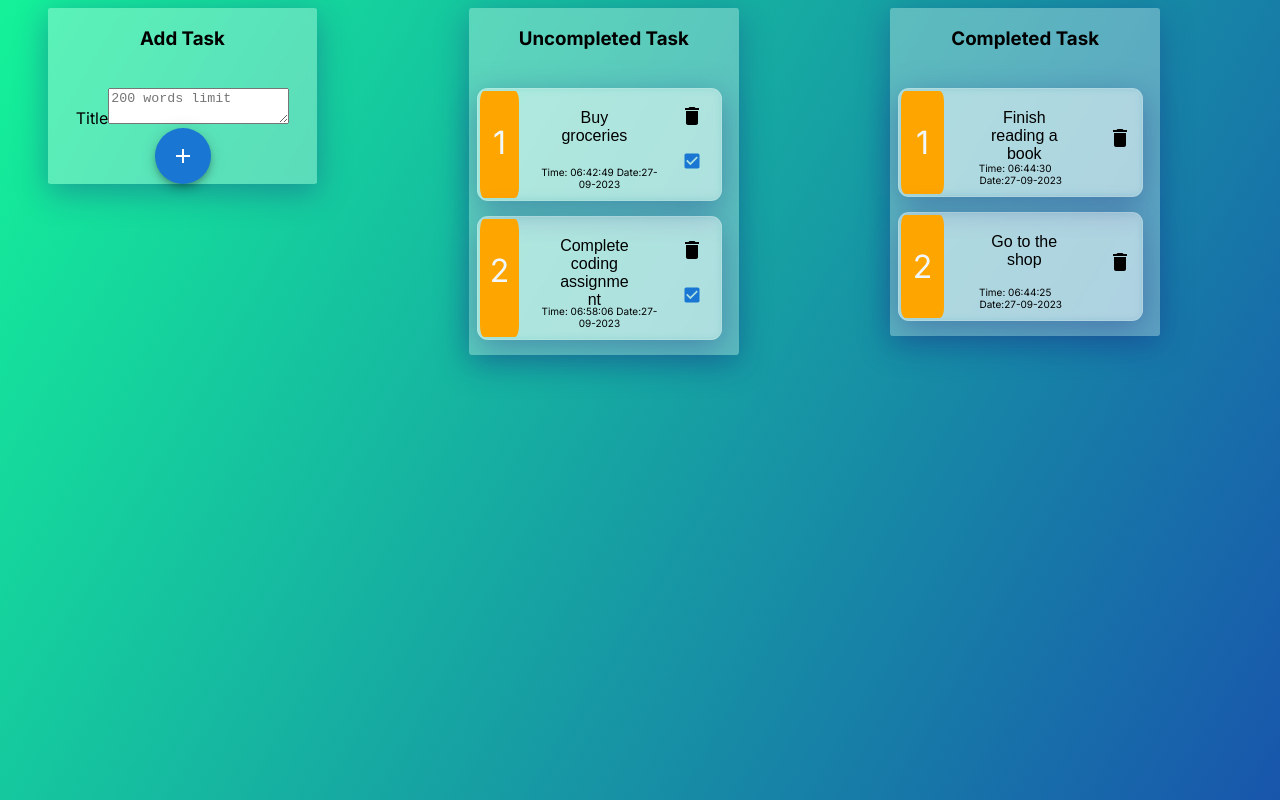
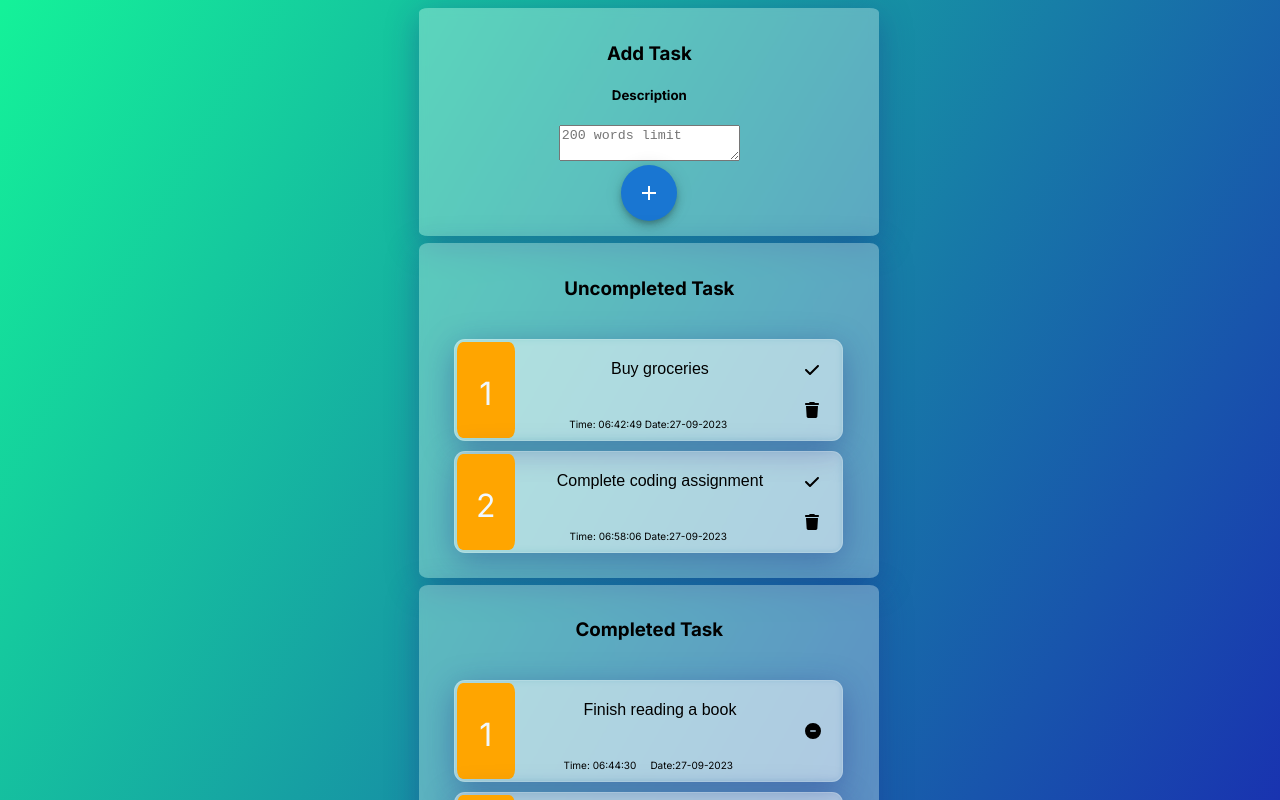
Before and after one commit to RahulSharma128/Volyo-Solutions-Project, a Next.js app: page / in a window 1280 px wide. Shown: the top 800 px of the page. Built offline with nearby package versions, Linux system fonts and the light colour scheme; data requests are answered from the project's data file.

Commit message:
customisation

```diff
--- a/package.json
+++ b/package.json
@@ -11,8 +11,13 @@
   "dependencies": {
     "@emotion/react": "^11.11.1",
     "@emotion/styled": "^11.11.0",
+    "@fortawesome/fontawesome-svg-core": "^6.4.2",
+    "@fortawesome/free-regular-svg-icons": "^6.4.2",
+    "@fortawesome/free-solid-svg-icons": "^6.4.2",
+    "@fortawesome/react-fontawesome": "^0.2.0",
     "@mui/icons-material": "^5.14.11",
     "axios": "^1.5.0",
+    "font-awesome": "^4.7.0",
     "json-server": "^0.17.3",
     "next": "13.5.2",
     "react": "18.2.0",
--- a/public/handleAddClick.js
+++ b/public/handleAddClick.js
@@ -13,6 +13,10 @@ const handleAddClick = async (formState, setFormState, fetchUncompletedTasks, fe
     completed: false,
   };
 
+  if(!newTitle){
+    alert("Please Enter a Task")
+    return
+  }
 
   try {
     await axios.post('http://localhost:3001/todos', newTodo);
--- a/public/handleDeleteClick.js
+++ b/public/handleDeleteClick.js
@@ -2,9 +2,6 @@
 import axios from 'axios';
 
 const handleDeleteClick = async (taskId, isCompleted, fetchUncompletedTasks, fetchCompletedTasks) => {
-  console.log('====================================');
-  console.log(isCompleted);
-  console.log('====================================');
   if (!isCompleted) {
     try {
       // Send a DELETE request to remove the task with the given ID
--- a/src/app/page.js
+++ b/src/app/page.js
@@ -6,9 +6,10 @@ import styles from './page.module.css';
 import handleAddClick from '../../public/handleAddClick';
 import handleDeleteClick from '../../public/handleDeleteClick';
 import Fab from '@mui/material/Fab';
-import DeleteIcon from '@mui/icons-material/Delete';
 import AddIcon from '@mui/icons-material/Add';
-import Checkbox from "@mui/material/Checkbox";
+import { FontAwesomeIcon } from "@fortawesome/react-fontawesome";
+import { faTrash, faCheck, faCircleMinus } from "@fortawesome/free-solid-svg-icons";
+
 
 const convertTime = (timestamp) => {
   const date = new Date(timestamp);
@@ -80,9 +81,9 @@ const Home = () => {
   return (
     <main className={styles.main}>
       <div className={styles.todo}>
-        <h3>Add Task</h3>   <br />
+        <h3>Add Task</h3>
         <div>
-          <label>Title</label>
+          <h5>Description</h5>
           <textarea placeholder="200 words limit"
             type="text"
             name="Title"
@@ -90,7 +91,7 @@ const Home = () => {
             onChange={(e) => setFormState({ ...formState, Title: e.target.value })}
           />
         </div>
-        <div onClick={handleAddClickWrapper}>  <Fab color="primary" aria-label="add">
+        <div onClick={handleAddClickWrapper}>  <Fab color="primary" aria-label="add"><br/>
         <AddIcon /></Fab></div>
       </div>
       <div className={styles.todo}>
@@ -105,8 +106,8 @@ const Home = () => {
               <p className={styles.Time}>Time: {convertTime(task.id).formattedTime}  Date:{convertTime(task.id).formattedDate}</p>
             </div>
             <div className={styles.buttons}>
-            <div className={styles.button} onClick={() => handleDeleteClickWrapper(task.id, false)}> <DeleteIcon /></div>
-            <div className={styles.button} onClick={() => handleMarkClick(task.id)}><Checkbox defaultChecked size="small" /></div>
+            <div className={styles.button} onClick={() => handleMarkClick(task.id)}> <FontAwesomeIcon icon={faCheck} /></div>
+            <div className={styles.button} onClick={() => handleDeleteClickWrapper(task.id, false)}> <FontAwesomeIcon icon={faTrash} /></div>
          </div>
          </div>
           );
@@ -123,7 +124,7 @@ const Home = () => {
              <p className={styles.Time}> Time: {convertTime(task.id).formattedTime} &nbsp; &nbsp; Date:{convertTime(task.id).formattedDate}</p>
            </div>
            <div className={styles.buttons}>
-           <div className={styles.button} onClick={() => handleDeleteClickWrapper(task.id, true)}> <DeleteIcon /></div>
+           <div className={styles.button} onClick={() => handleDeleteClickWrapper(task.id, true)}> <FontAwesomeIcon icon={faCircleMinus} /></div>
          </div>
          </div>
         ))}
--- a/src/app/page.module.css
+++ b/src/app/page.module.css
@@ -1,34 +1,25 @@
 .main {
-  position: relative;
-  display: flex;
-  align-self: flex-start  ;
-  top: 0;
-  left: -112px;
-  width: 100%;
-  height: 100rem;
-}
-
-.main > div {
-  margin-left:12%;
+  align-self: center;
+  margin-left: 32%;
 }
 
 .todo{
-  border-radius: 1%;
-  margin-left: 3%;
+  border-radius: 2%;
   background: rgba( 255, 255, 255, 0.3 );
   box-shadow: 0 8px 32px 0 rgba( 31, 38, 135, 0.37 );
   backdrop-filter: blur( 4px );
   -webkit-backdrop-filter: blur( 4px );
   width: 50%;
   text-align: center;
-  height: fit-content;
+  margin: 7px;
+  padding: 15px;
 }
 
 .Items{
   border-radius: 11px;
   display: flex;
-  margin-left: 3%;
-  margin-bottom: 15px;
+  margin-left: 4.5%;
+  margin-bottom: 10px;
   background: rgba( 255, 255, 255, 0.3 );
   box-shadow: 0 8px 32px 0 rgba( 31, 38, 135, 0.37 );
   backdrop-filter: blur( 4px );
@@ -36,26 +27,25 @@
   border: 1px solid rgba( 255, 255, 255, 0.18 );
   max-width: 90%;
   text-align: center;
-  height: fit-content;
-
+  height: 100px;
 }
 
 .Number {
   font-size: xx-large;
   border-radius: 10%;
-  width: 20%;
+  width: 15%;
   margin: 2px;
   color: aliceblue;
   background-color: orange;
 }
 
 .Content {
+  text-align: center;
   width: 70%;
   margin-top: -10px;
   margin-left: 2%;
   border-radius: 15%;
 }
-
 
 .Task {
   overflow: visible;
@@ -77,14 +67,17 @@
 }
 
 .buttons {
-  padding-top: 5px;
+  padding-top: 1px;
   display: flex;
   flex-direction: column;
   margin: 10px;
   justify-content: center;
+  background: none;
+
 }
 
 .button {
+  margin-top: 10px;
   cursor: pointer;
   margin-bottom: 10px;
   border: none;
```
Also changed, not shown: src/app/index.html (added, +67 -0 lines), 1 other file (tests, documents, lock files or other folders).
